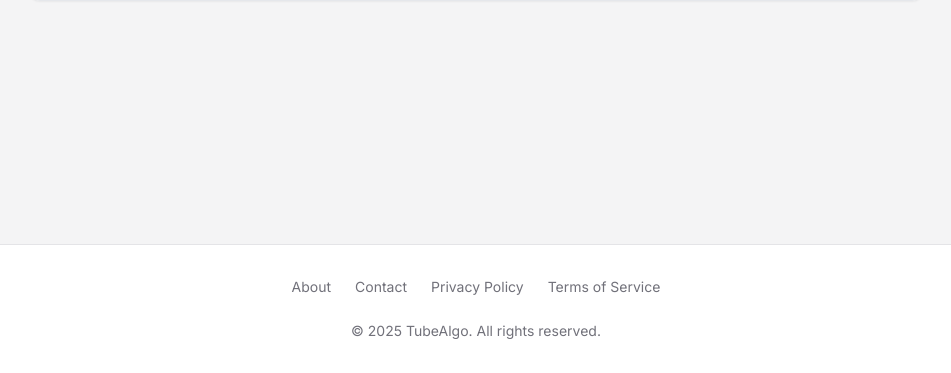
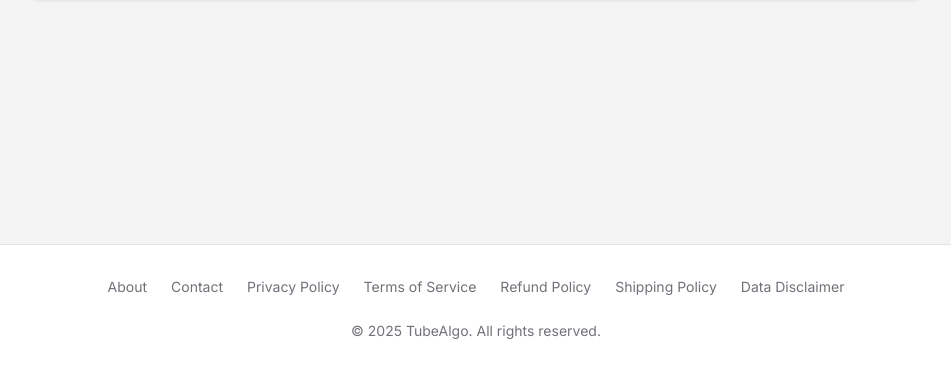
Before and after one commit to SCHANDAN996/tubealgo-flask-app, a Flask app: page /about in a window 1280 px wide. Shown: the part 427-800 px from the top of the page, without its empty margins (164-1115 px from the left). Run offline with Flask 3, Linux system fonts and the light colour scheme; data that the repository does not hold is empty; style sheets or scripts are compiled from the project's sources; parts of the project's set-up code (start-up, migrations or seed data) failed here and were passed over; some libraries are stand-ins or nearby versions.

Commit message:
Update layout.html

```diff
--- a/tubealgo/templates/layout.html
+++ b/tubealgo/templates/layout.html
@@ -82,14 +82,17 @@
         </main>
 
         <footer class="bg-card border-t border-border mt-auto">
-            <div class="container mx-auto px-6 py-8 text-center">
-                <div class="flex justify-center items-center space-x-6">
+            <div class="container mx-auto px-6 py-8">
+                <div class="flex justify-center flex-wrap gap-x-6 gap-y-2">
                     <a href="{{ url_for('core.about') }}" class="text-sm text-muted-foreground hover:text-primary">About</a>
                     <a href="{{ url_for('core.contact') }}" class="text-sm text-muted-foreground hover:text-primary">Contact</a>
                     <a href="{{ url_for('core.privacy') }}" class="text-sm text-muted-foreground hover:text-primary">Privacy Policy</a>
                     <a href="{{ url_for('core.terms') }}" class="text-sm text-muted-foreground hover:text-primary">Terms of Service</a>
+                    <a href="{{ url_for('core.refund_policy') }}" class="text-sm text-muted-foreground hover:text-primary">Refund Policy</a>
+                    <a href="{{ url_for('core.shipping_policy') }}" class="text-sm text-muted-foreground hover:text-primary">Shipping Policy</a>
+                    <a href="{{ url_for('core.data_disclaimer') }}" class="text-sm text-muted-foreground hover:text-primary">Data Disclaimer</a>
                 </div>
-                <p class="mt-6 text-sm text-muted-foreground">&copy; {{ now().year }} TubeAlgo. All rights reserved.</p>
+                <p class="mt-6 text-center text-sm text-muted-foreground">&copy; {{ now().year }} TubeAlgo. All rights reserved.</p>
             </div>
         </footer>
     </div>
```
